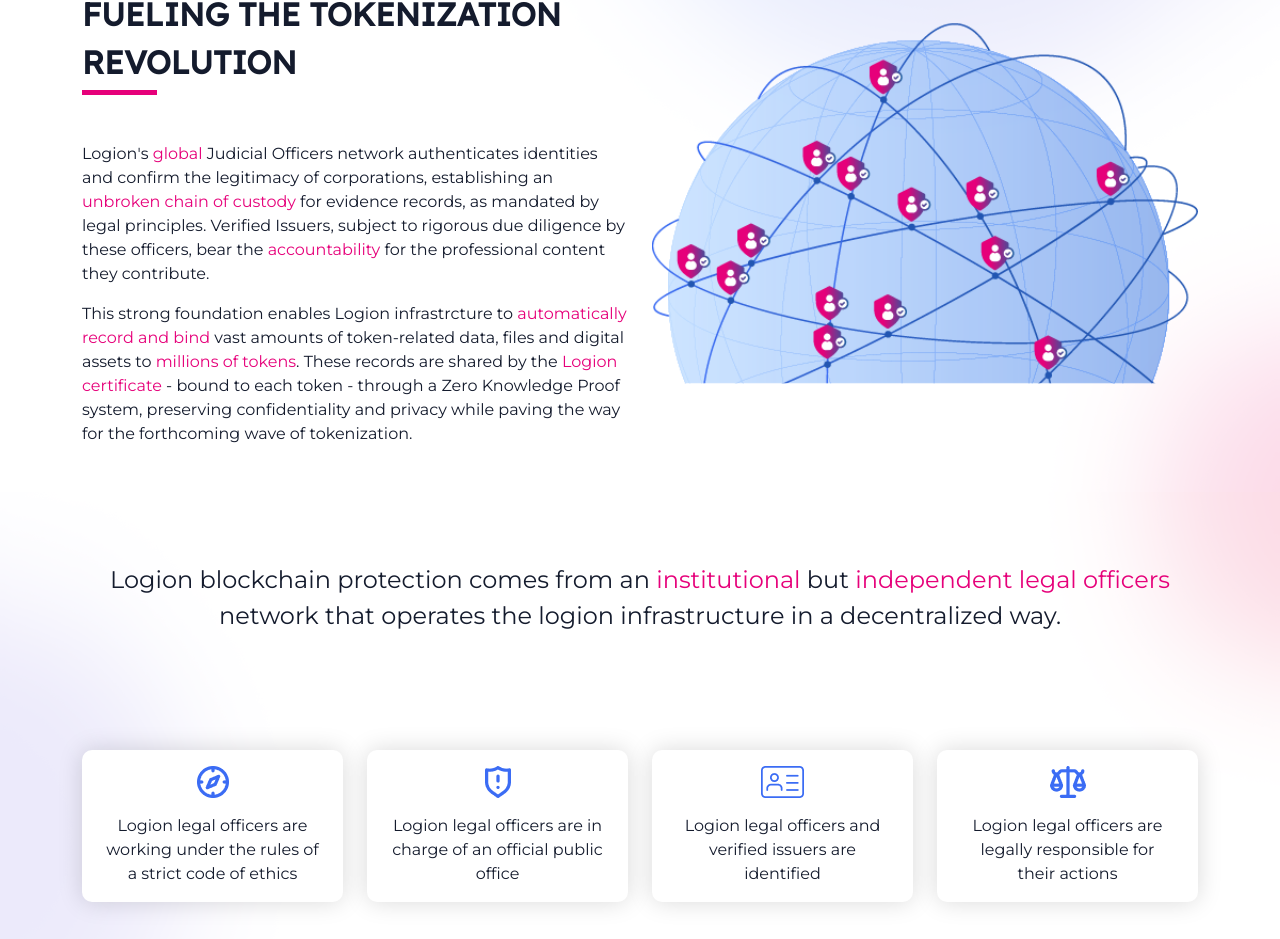
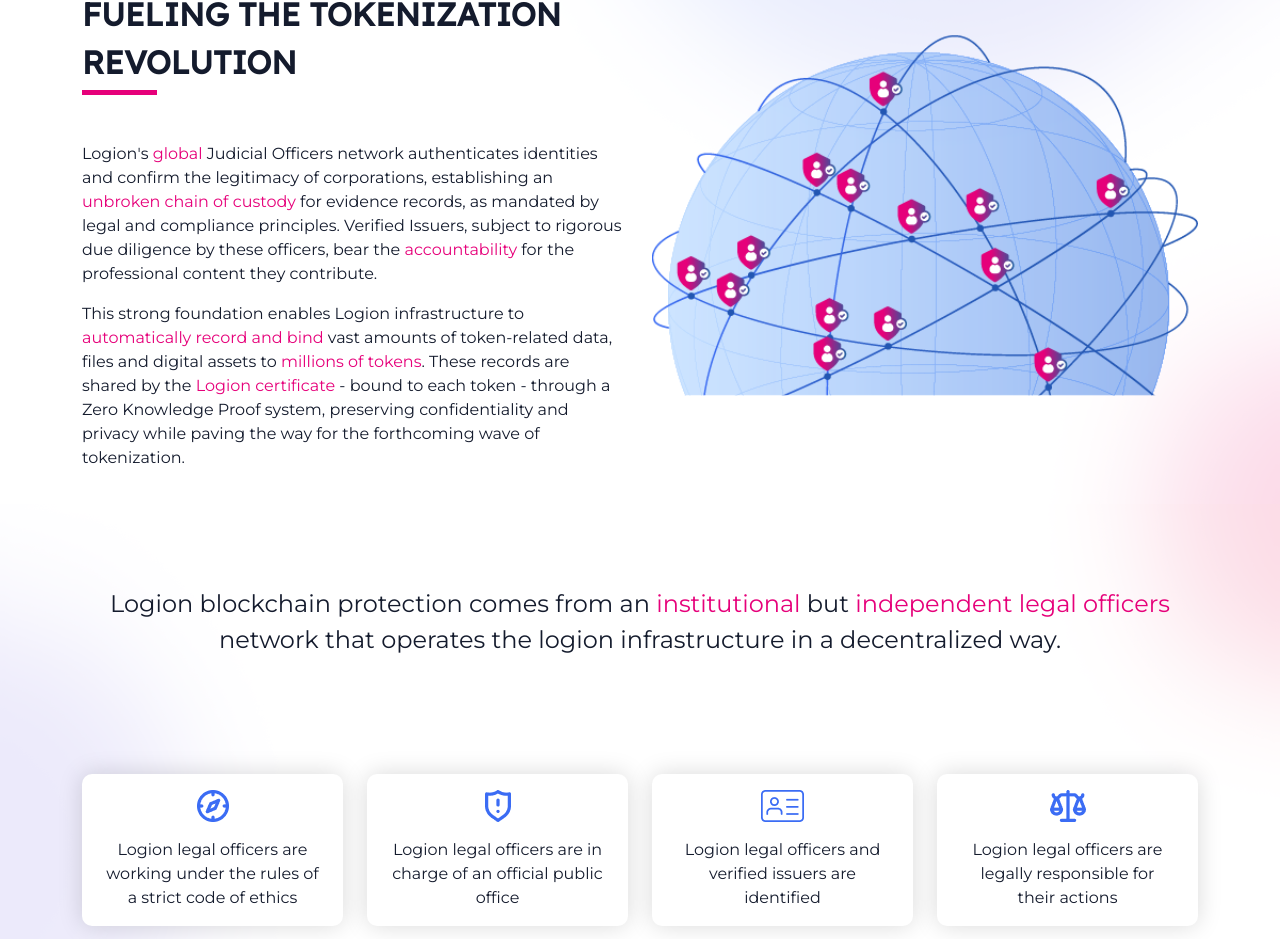
Before and after one commit to logion-network/logion-web-site, a React (Create React App) app: page / in a window 1280 px wide. Shown: the part 2237-3176 px from the top of the page. Built offline with nearby package versions, Linux system fonts and the light colour scheme.

Commit message:
Update Content.tsx

```diff
--- a/src/Content.tsx
+++ b/src/Content.tsx
@@ -158,8 +158,8 @@ export const CONTENT: ReactNode = (<>
         </>}
         paragraphs={<>
             { /* START EDIT */ }
-            <p>Logion's <em>global</em> Judicial Officers network authenticates identities and confirm the legitimacy of corporations, establishing an <em>unbroken chain of custody</em> for evidence records, as mandated by legal principles. Verified Issuers, subject to rigorous due diligence by these officers, bear the <em>accountability</em> for the professional content they contribute.</p>
-            <p>This strong foundation enables Logion infrastrcture to <em>automatically record and bind</em> vast amounts of token-related data, files and digital assets to <em>millions of tokens</em>. These records are shared by the <em>Logion certificate</em> - bound to each token - through a Zero Knowledge Proof system, preserving confidentiality and privacy while paving the way for the forthcoming wave of tokenization.</p>  { /* STOP EDIT */ }
+            <p>Logion's <em>global</em> Judicial Officers network authenticates identities and confirm the legitimacy of corporations, establishing an <em>unbroken chain of custody</em> for evidence records, as mandated by legal and compliance principles. Verified Issuers, subject to rigorous due diligence by these officers, bear the <em>accountability</em> for the professional content they contribute.</p>
+            <p>This strong foundation enables Logion infrastructure to <em>automatically record and bind</em> vast amounts of token-related data, files and digital assets to <em>millions of tokens</em>. These records are shared by the <em>Logion certificate</em> - bound to each token - through a Zero Knowledge Proof system, preserving confidentiality and privacy while paving the way for the forthcoming wave of tokenization.</p>  { /* STOP EDIT */ }
         </>}
         images={<>
             <Image
```
